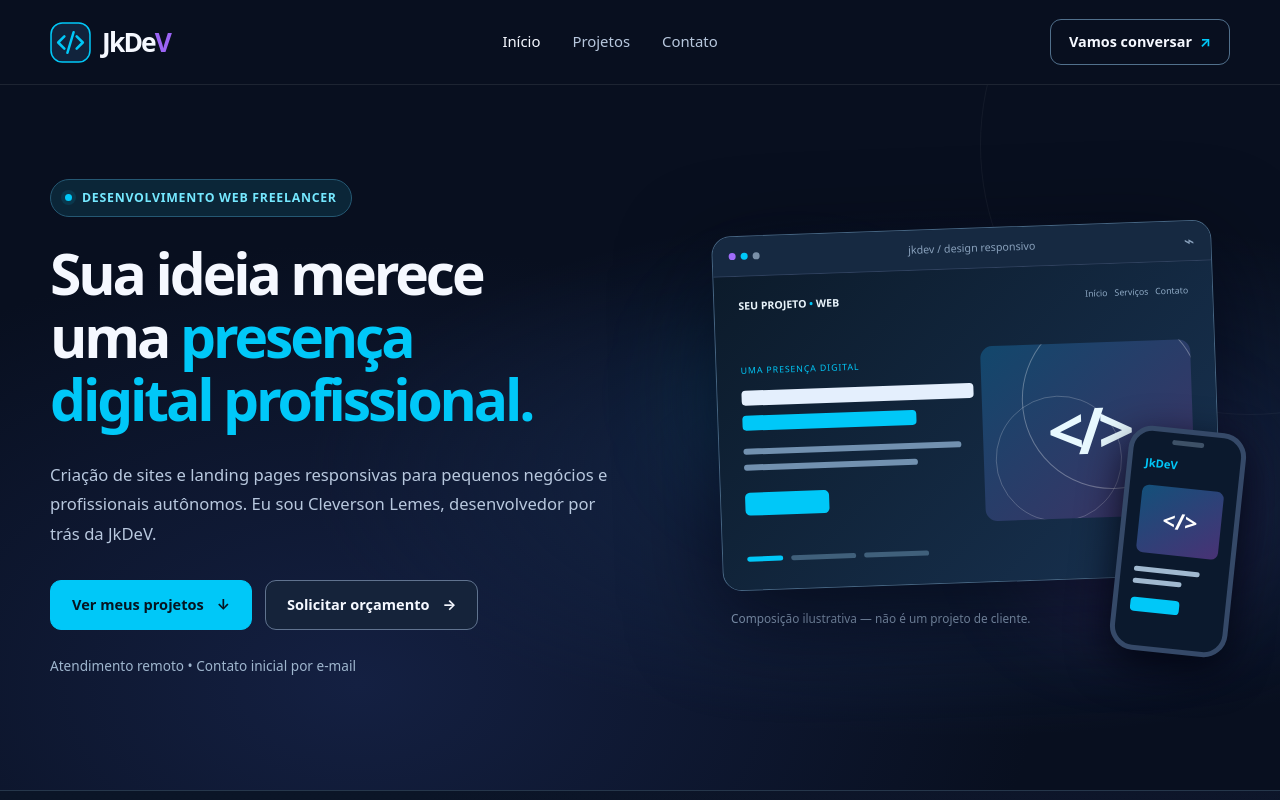
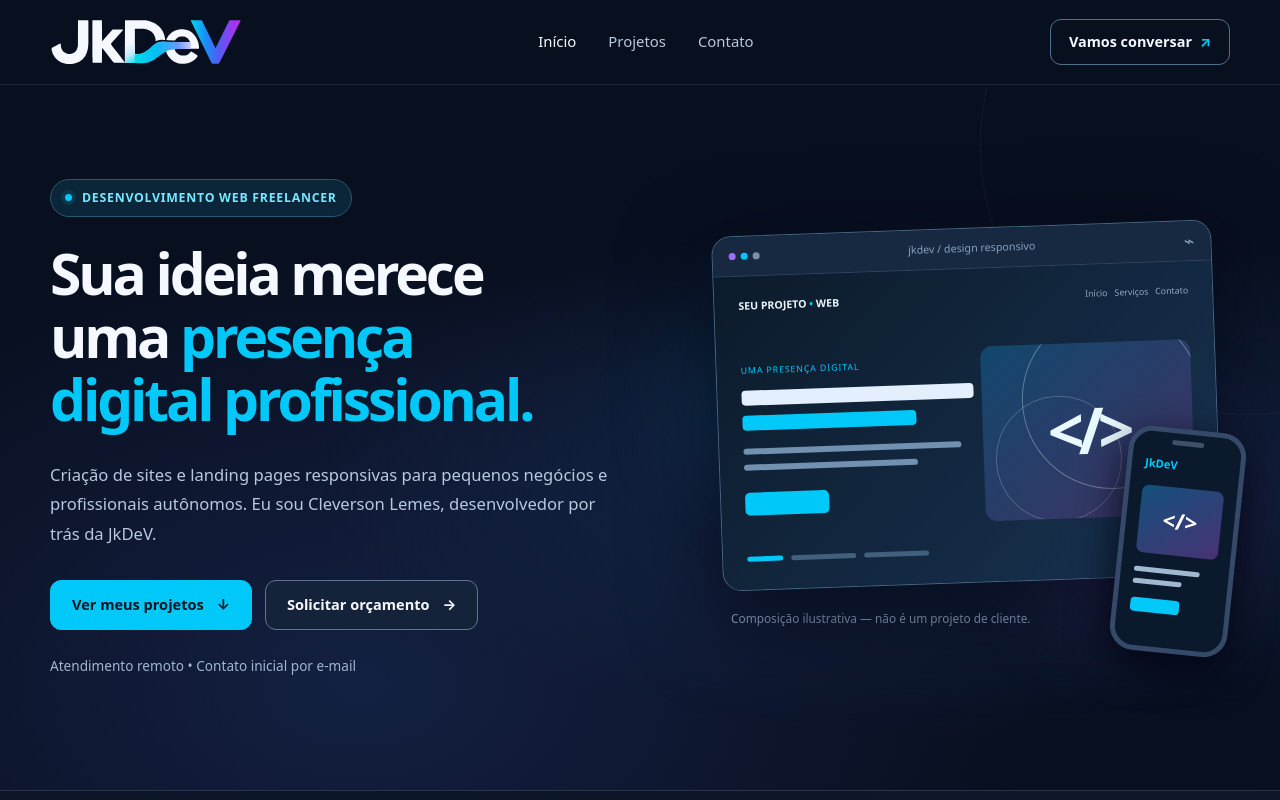
Before and after one commit to JkDeV31/JkDeV31.github.io, a plain HTML site: page index.html in a window 1280 px wide. Shown: the top 800 px of the page. Drawn offline with Linux system fonts and the light colour scheme.

Commit message:
feat: integra logotipo Signature Tech V03 no cabeçalho

```diff
--- a/css/style.css
+++ b/css/style.css
@@ -44,6 +44,9 @@ a:focus-visible, summary:focus-visible {
 .brand { display: inline-flex; align-items: center; gap: 11px; font-size: 1.65rem; line-height: 1; font-weight: 850; letter-spacing: -.07em; white-space: nowrap; text-decoration: none; }
 .brand-accent { color: var(--violet); }
 .brand-icon { width: 41px; height: 41px; flex: none; }
+/* Incremento 1: logo exclusivo do cabecalho. O rodape permanece intacto. */
+.brand--header { flex: 0 1 auto; min-width: 0; }
+.brand-logo { display: block; width: clamp(160px, 15vw, 206px); max-width: 100%; height: auto; }
 .desktop-nav { display: flex; align-items: center; gap: 32px; }
 .desktop-nav a { color: var(--muted); font-size: .93rem; text-decoration: none; transition: color .2s; }
 .desktop-nav a:hover, .desktop-nav a[aria-current] { color: var(--text); }
@@ -142,6 +145,7 @@ h1 span { color: var(--cyan); }
   .container { width: min(calc(100% - 36px), var(--container)); }
   .desktop-nav, .header-contact { display: none; }
   .mobile-nav { display: block; position: relative; }
+  .brand--header .brand-logo { width: clamp(140px, 42vw, 184px); }
   .mobile-nav summary { list-style: none; cursor: pointer; min-width: 86px; min-height: 44px; display: flex; align-items: center; justify-content: center; gap: 7px; background: var(--surface); border: 1px solid #4b6682; border-radius: 10px; color: var(--text); font-size: .92rem; font-weight: 650; }
   .mobile-nav summary::-webkit-details-marker { display: none; }
   .mobile-nav[open] summary { border-color: var(--cyan); }
--- a/index.html
+++ b/index.html
@@ -36,12 +36,9 @@
 
   <header class="site-header">
     <div class="container header-inner">
-      <a class="brand" href="#inicio" aria-label="JkDeV — voltar ao início">
-        <svg class="brand-icon" viewBox="0 0 40 40" aria-hidden="true" focusable="false">
-          <rect x="1" y="1" width="38" height="38" rx="11" fill="#11233C" stroke="#00C8F8" stroke-width="1.5"/>
-          <path d="m14 14-6 6 6 6M26 14l6 6-6 6M23 10l-6 20" fill="none" stroke="#00C8F8" stroke-width="2.5" stroke-linecap="round" stroke-linejoin="round"/>
-        </svg>
-        <span>JkDe<span class="brand-accent">V</span></span>
+      <a class="brand brand--header" href="#inicio" aria-label="JkDeV — voltar ao início">
+        <img class="brand-logo" src="img/jkdev-signature-tech-v03.svg"
+             width="918" height="218" alt="" decoding="async">
       </a>
 
       <nav class="desktop-nav" aria-label="Navegação principal">
```
Also changed, not shown: img/jkdev-signature-tech-v03.svg (added).
